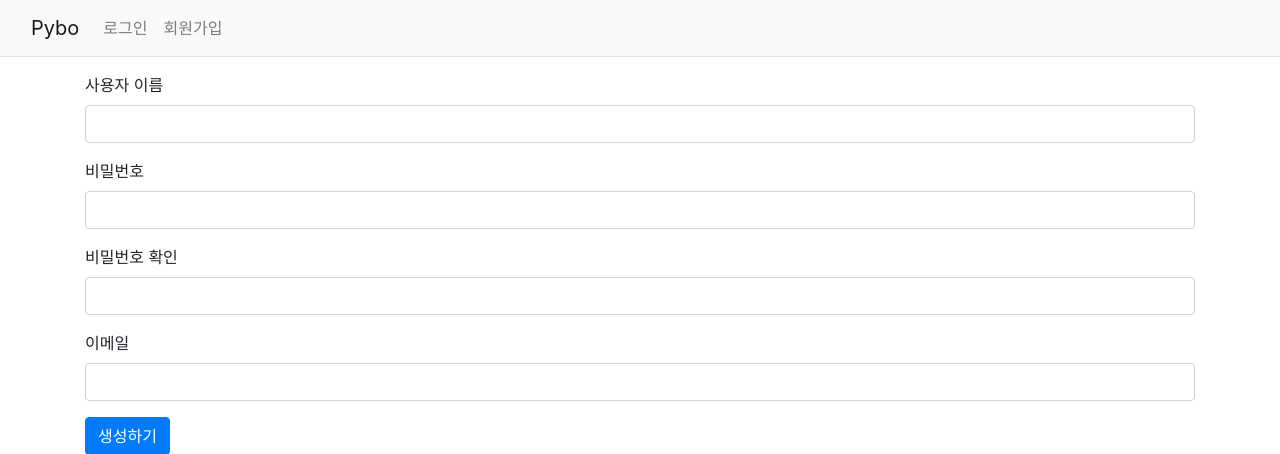
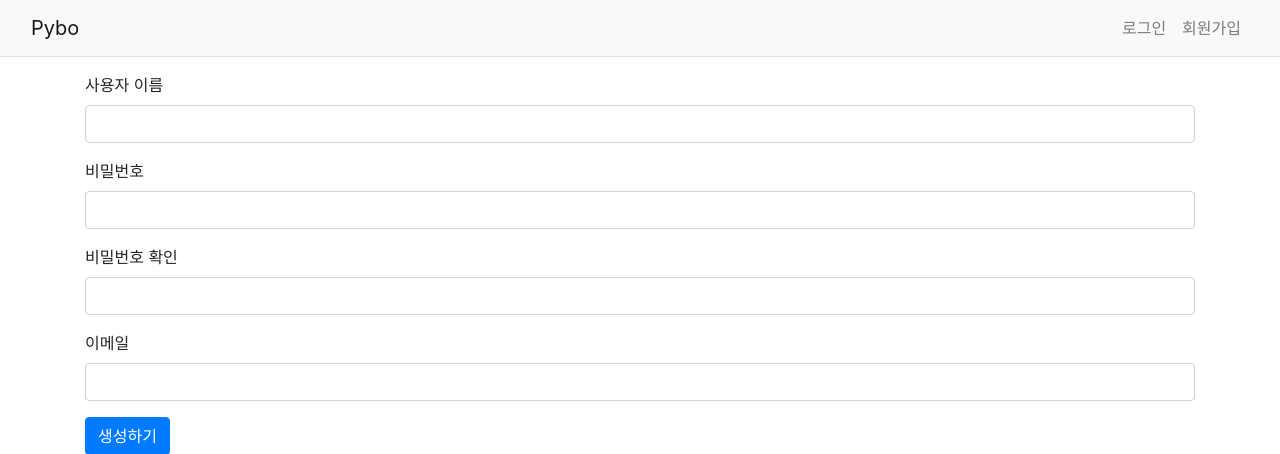
Before and after one commit to Kjw19/pybo, a Django app: template templates/common/signup.html in a window 1280 px wide. Shown: the top 454 px of the page. Run offline with Django 3.2, Linux system fonts and the light colour scheme; the template is opened without the code that fills it, so the values that code supplies are empty.

Commit message:
Navbar 코드 변경

```diff
--- a/templates/navbar.html
+++ b/templates/navbar.html
@@ -1,16 +1,16 @@
 <nav class="navbar navbar-expand-lg navbar-light bg-light border-bottom">
     <div class="container-fluid">
         <a class="navbar-brand" href="{% url 'pybo:index' %}">Pybo</a>
-        <button class="navbar-toggler" type="button"
+        <button class="navbar-toggler ml-auto" type="button"
                 data-bs-toggle="collapse"
-                data-bs-target="#navbarSupportedContent"
-                aria-controls="navbarSupportedContent"
+                data-bs-target="#navbarNav"
+                aria-controls="navbarNav"
                 aria-expanded="false"
                 aria-label="Toggle navigation">
             <span class="navbar-toggler-icon"></span>
         </button>
-        <div class="collapse navbar-collapse" id="navbarSupportedContent">
-            <ul class="navbar-nav me-auto mb-2 mb-lg-0">
+        <div class="collapse navbar-collapse flex-grow-0" id="navbarNav">
+            <ul class="navbar-nav">
                 <li class="nav-item">
                     {% if user.is_authenticated %}
                     <a class="nav-link" href="{% url 'common:logout' %}">{{ user.username }} (로그아웃)</a>
```
